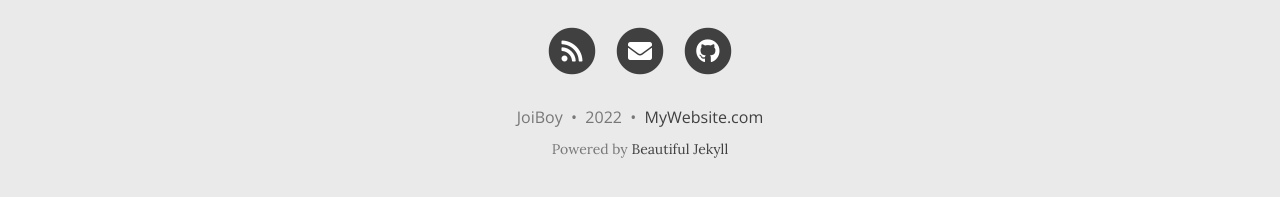
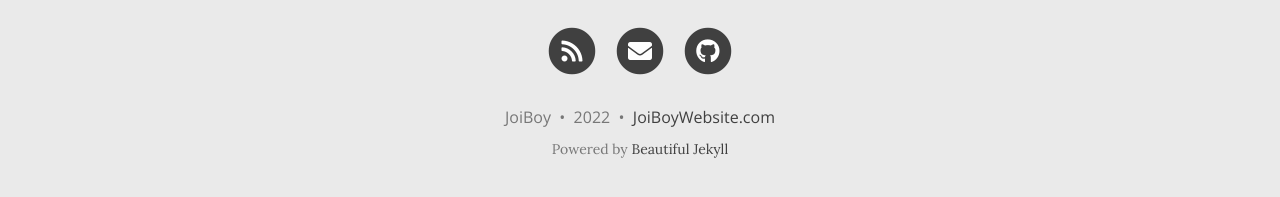
Before and after one commit to JoiBoy/joiboy.github.io, a Jekyll site: the page built from index.html, in a window 1280 px wide and 1252 px high. Shown: the part 1042-1239 px from the top of the window. Built offline with Jekyll 4.4.1, drawn with Linux system fonts in a browser that asks for light colours; nearby versions of some CDN libraries; the list of posts is cut into pages by our own code; comment, search, counter and statistics services are not loaded.

Commit message:
Minor changes

```diff
--- a/_config.yml
+++ b/_config.yml
@@ -82,7 +82,7 @@ share-links-active:
 
 # How to display the link to your website in the footer
 # Remove this if you don't want a link in the footer
-url-pretty: "MyWebsite.com"
+url-pretty: "JoiBoyWebsite.com"
 
 # Excerpt word length - Truncate the excerpt of each post on the feed page to the specified number of words
 excerpt_length: 50
```
